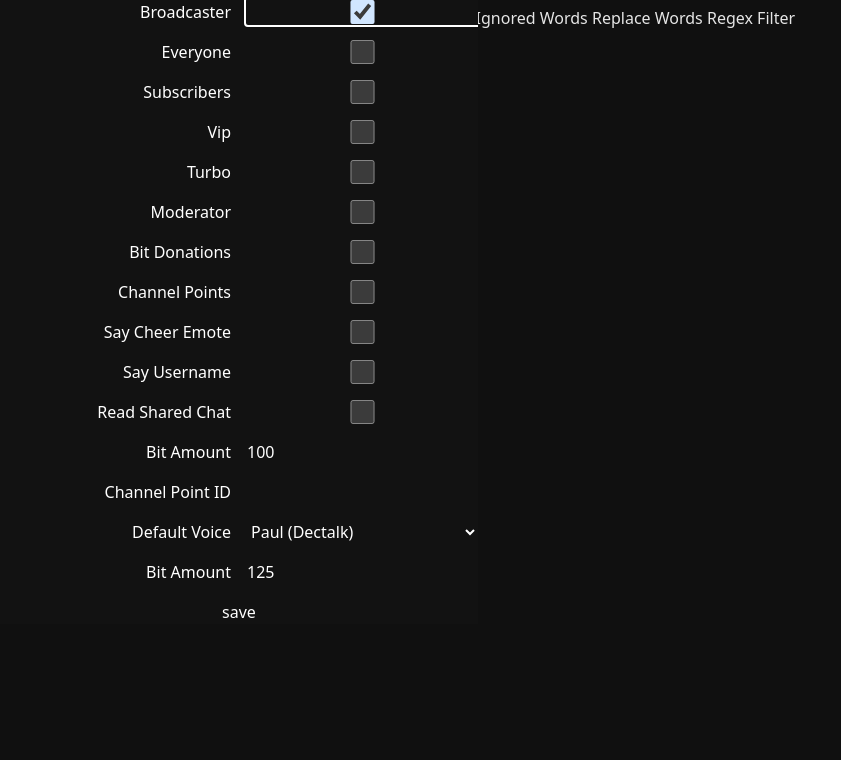
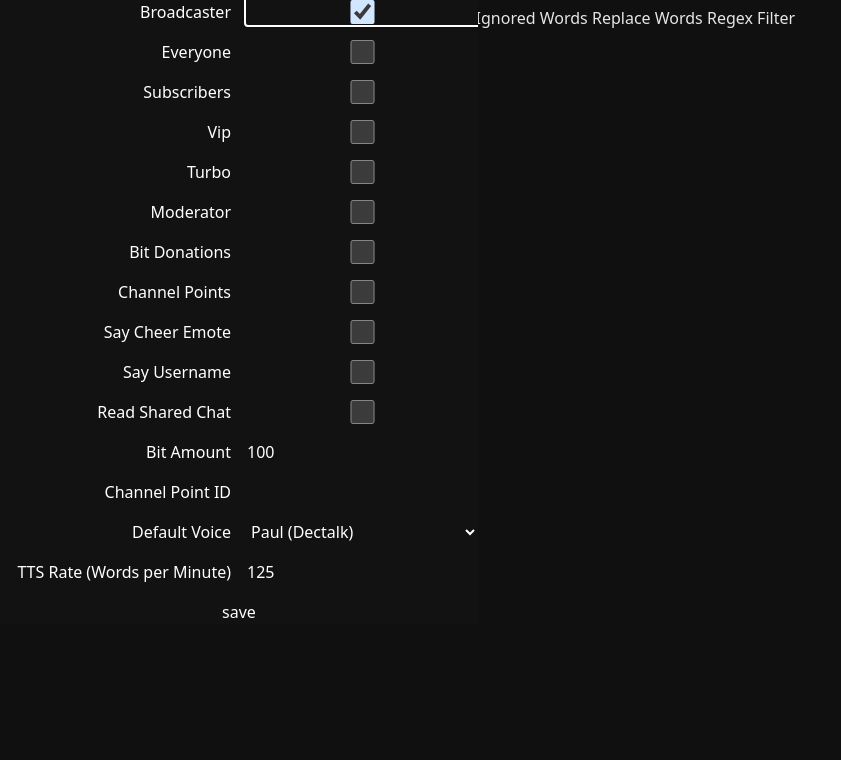
Before and after one commit to techgnome92/Twitch-TTS, a FastAPI app: page / in a window 1280 px wide, after a click that opens the changed part. Shown: the top 760 px of the page, without its empty margins (0-841 px from the left). Run offline with FastAPI, Linux system fonts and the light colour scheme; lists and menus that the app fills with data are empty; parts of the project's set-up code (start-up, migrations or seed data) failed here and were passed over; some libraries are stand-ins or nearby versions.

Commit message:
correct naming of tts rate

```diff
--- a/templates/settings.html
+++ b/templates/settings.html
@@ -72,8 +72,8 @@
                         {% endfor %}
                     </select>
 
-                    <label class="text-right" for="TTS Rate (Words per Minute)">Bit Amount</label>
-                    <input type="number" id="TTS Rate (Words per Minute)" name="TTS_RATE" class="input validator" min="1"
+                    <label class="text-right" for="tts_rate">TTS Rate (Words per Minute)</label>
+                    <input type="number" id="tts_rate" name="TTS_RATE" class="input validator" min="1"
                         pattern="[0-9]" value='{{settings["TTS_RATE"]}}' />
 
                     <input id="submit-validation" class="btn btn-primary col-span-2" type="submit" value="save" />
```
